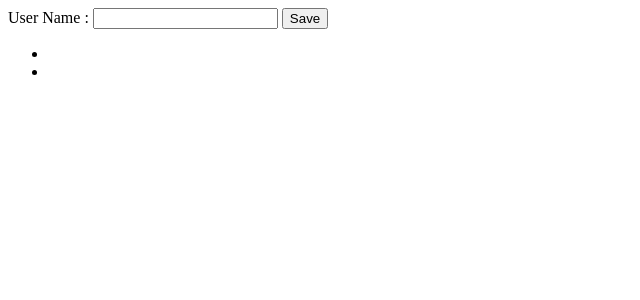
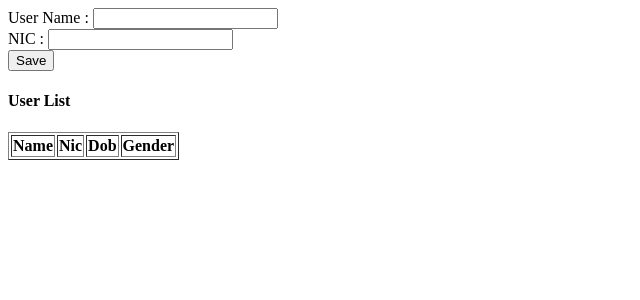
Before and after one commit to dewmal/ijse_class_day_20210102_simple_python_app, a Flask app: page /insert_user in a window 1280 px wide. Shown: the top 300 px of the page, without its empty margins (0-640 px from the left). Run offline with Flask 2, Linux system fonts and the light colour scheme; lists and menus that the app fills with data are empty.

Commit message:
Extract DOB and Gender from user nic number and show as table

```diff
--- a/main.py
+++ b/main.py
@@ -1,11 +1,21 @@
 from flask import Flask, request
 from string import Template
 from flask import render_template
+from nic_parser.parser import Parser
 
 app = Flask(__name__)
 
 
-name_list = ["A", "B"]
+class User:
+
+    def __init__(self, name, nic):
+        self.nic = nic
+        self.name = name
+        self.dob = Parser(f"{nic}").birth_date
+        self.gender = Parser(f"{nic}").gender
+
+
+user_list = []
 
 
 @app.route("/insert_user", methods=["get", "post"])
@@ -16,9 +26,10 @@ def insert_user_data():
     if request.method == "POST":
         print("inside the post filter")
         name = request.form.get("user_name")
-        name_list.append(name)
+        nic = request.form.get("nic")
+        user_list.append(User(name=name, nic=nic))
 
-    return render_template("user_data.html", name_list=name_list)
+    return render_template("user_data.html", user_list=user_list)
 
 
 @app.route("/")
--- a/requirements.txt
+++ b/requirements.txt
@@ -1 +1,2 @@
 Flask
+nic-parser
--- a/templates/user_data.html
+++ b/templates/user_data.html
@@ -1,14 +1,26 @@
 <form method="post">
-    User Name : <input name="user_name" type="text">
+    User Name : <input name="user_name" type="text"><br/>
+    NIC : <input name="nic" type="text"><br/>
+
     <button type="submit">Save</button>
 </form>
 
-<ul>
-    {% for user in name_list %}
-        <li>{{user.name}}</li>
+<h4>User List</h4>
+<table border="1">
+    <tr>
+        <th>Name</th>
+        <th>Nic</th>
+        <th>Dob</th>
+        <th>Gender</th>
+    </tr>
+
+    {% for user in user_list %}
+    <tr>
+        <th><span style="margin: 8px">{{user.name}}</span></th>
+        <th><span style="margin: 8px">{{user.nic}}</span></th>
+        <th><span style="margin: 8px">{{user.dob}}</span></th>
+        <th><span style="margin: 8px">{{user.gender}}</span></th>
+    </tr>
     {% endfor %}
-</ul>
-
-<table>
 
 </table>
```
